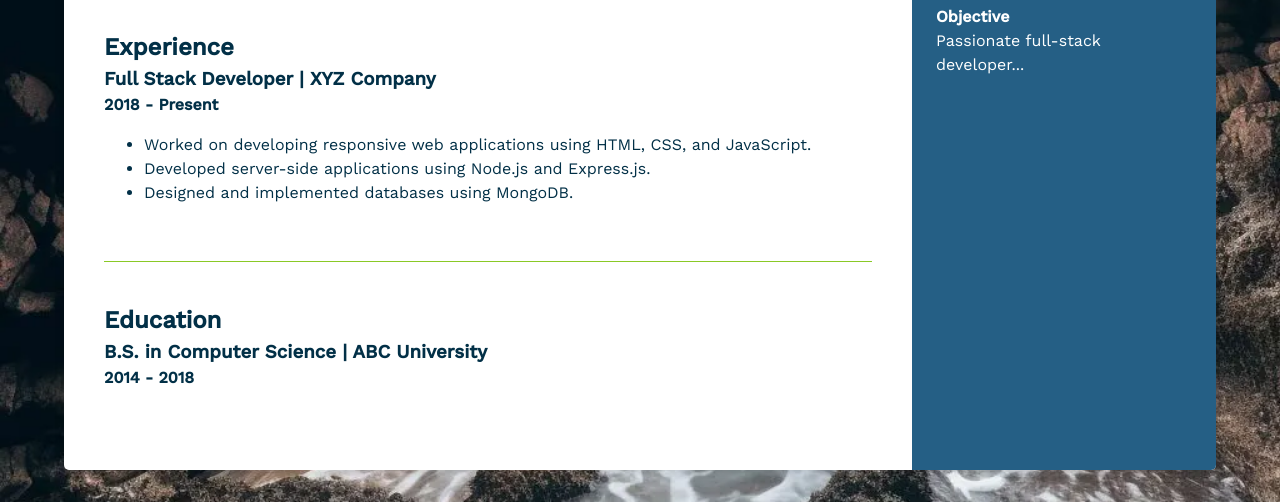
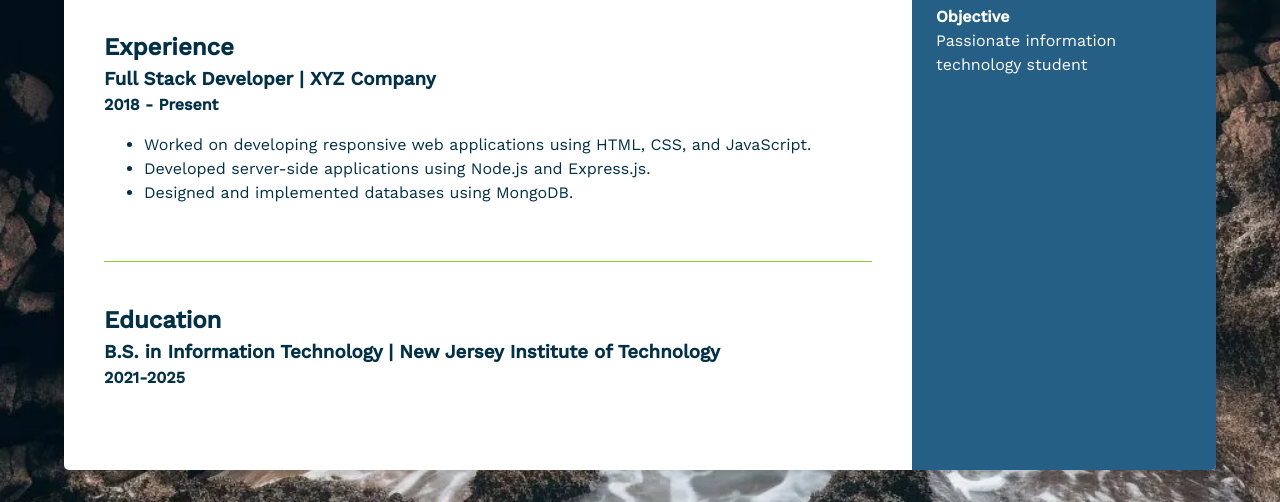
Before and after one commit to yumis56/webdev1-module3, a website: page docs/index.html in a window 1280 px wide. Shown: the part 473-975 px from the top of the page. Drawn offline with nearby package versions, Linux system fonts and the light colour scheme.

```diff
--- a/docs/index.html
+++ b/docs/index.html
@@ -58,7 +58,7 @@
             </div> <!-- Closes the links div -->
             <section class="sidebar-bottom"> <!-- A section to hold the resume objective -->
                 <h4>Objective</h4> <!-- Title of the objective section -->
-                <p>Passionate full-stack developer...</p> <!-- Objective text -->
+                <p>Passionate information technology student</p> <!-- Objective text -->
             </section> <!-- Closes the sidebar-bottom section -->
             </div> <!-- Closes the sidebar-top div -->
 
@@ -102,8 +102,8 @@
 
             <section class="education-section"> <!-- A section to list educational background -->
                 <h2>Education</h2> <!-- Title of the education section -->
-                <h3>B.S. in Computer Science | ABC University</h3> <!-- Degree and university -->
-                <h4>2014 - 2018</h4> <!-- Duration of the degree -->
+                <h3>B.S. in Information Technology | New Jersey Institute of Technology</h3> <!-- Degree and university -->
+                <h4>2021-2025</h4> <!-- Duration of the degree -->
             </section> <!-- Closes the education section -->
         </main> <!-- Closes the main content -->
     </div> <!-- Closes the container -->
```
